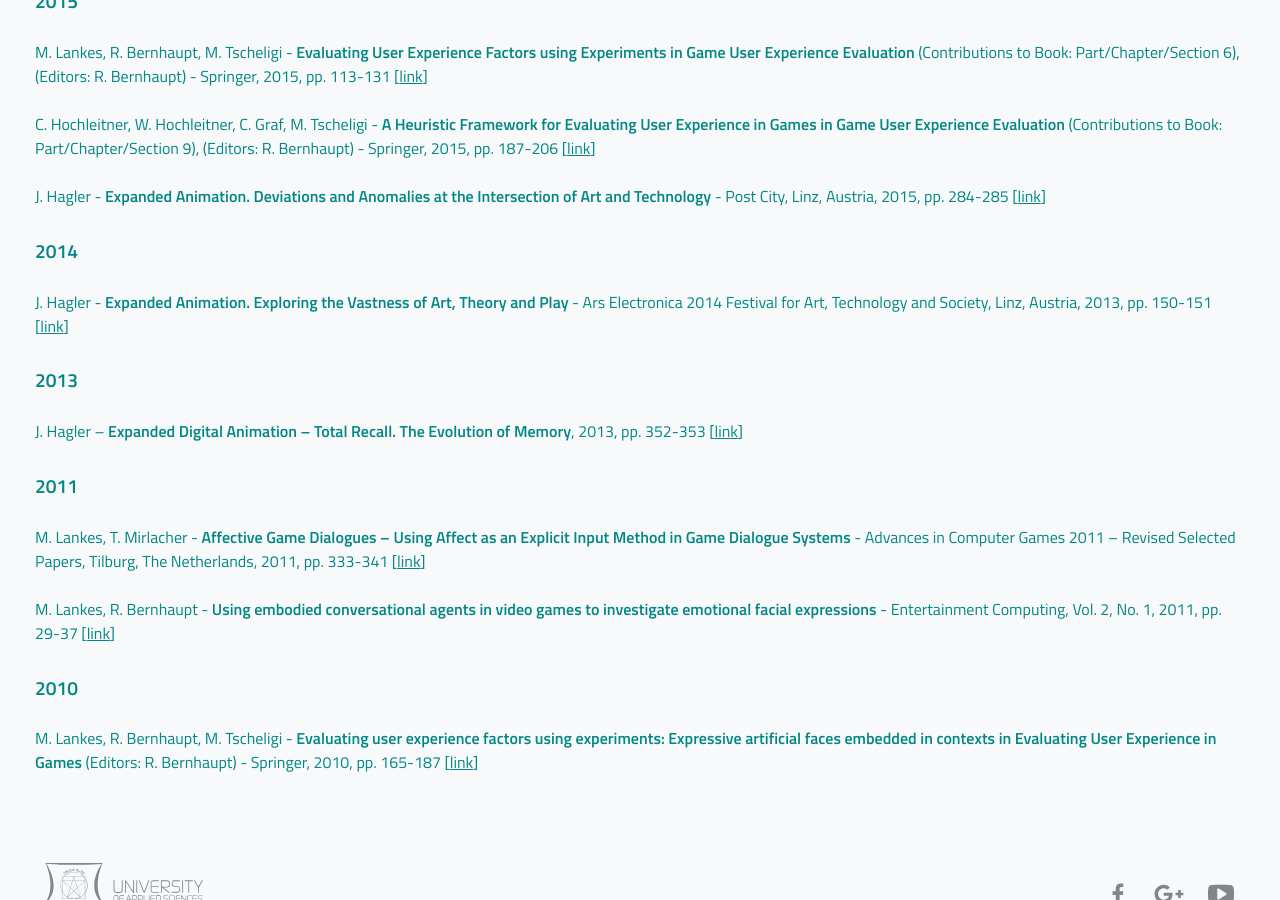
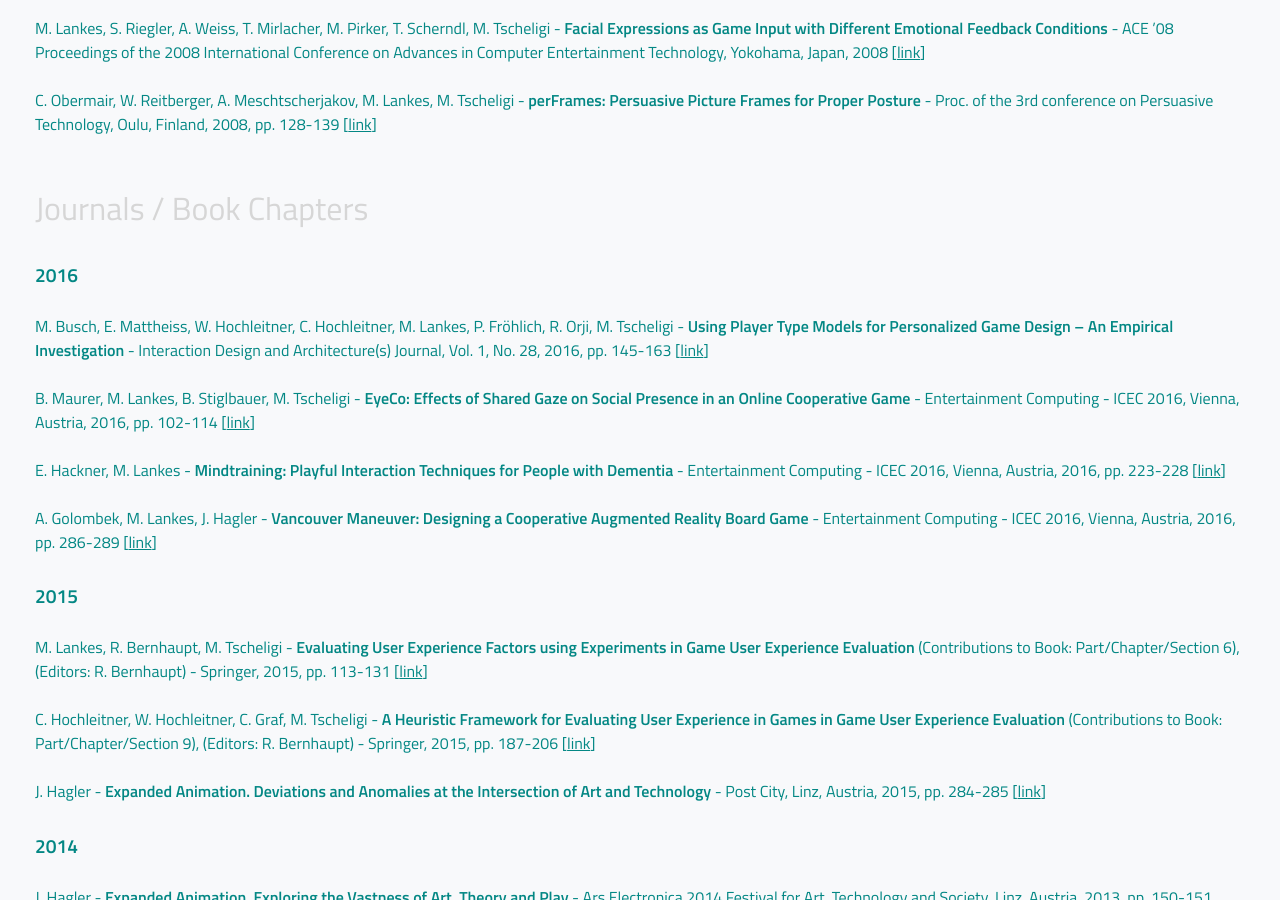
Before and after one commit to Playful-Interactive-Environments/pie-lab.at, a Jekyll site: the page built from _pages/publications.md, in a window 1280 px wide and 900 px high, scrolled down 2141 px. Built offline with Jekyll 4.4.1, drawn with Linux system fonts in a browser that asks for light colours; some of the changed text lies outside the part shown.

Commit message:
Updated publications list

```diff
--- a/_pages/publications.md
+++ b/_pages/publications.md
@@ -4,6 +4,14 @@
 ---
 
 # Reviewed and Invited Publications
+
+## 2016
+
+M. Busch, E. Mattheiss, R. Orji, P. Fröhlich, M. Lankes, M. Tscheligi - *Player Type Models: Towards Empirical Validation* - Proceedings of the ACM Conference on Human Factors in Computing Systems (CHI 2016), San Jose, United States of America, 2016, pp. 1835-1841 [[link](http://dl.acm.org/citation.cfm?id=2892399)]
+
+M. Lankes, B. Stiglbauer - *GazeAR: Mobile Gaze-Based Interaction in the Context of Augmented Reality Games* - Augmented Reality, Virtual Reality, and Computer Graphics, Lecce, Italy, 2016, pp. 397-406 [[link](http://link.springer.com/chapter/10.1007/978-3-319-40621-3_28)]
+
+E. Mattheiss, D. Sellitsch, M. Busch, W. Hochleitner, J. Froschauer, M. Tscheligi - *Missing the Forest for the Trees: Balancing Personalization Costs and Benefits in Persuasive Games* - Proceedings of the International Workshop on Personalization in Persuasive Technology (PPT’16), Salzburg, Austria, Österreich, 2016, pp. 40-43 [[link](http://ceur-ws.org/Vol-1582/7Mattheis.pdf)]
 
 ## 2015
 
@@ -65,6 +73,16 @@
 
 # Journals / Book Chapters
 
+## 2016
+
+M. Busch, E. Mattheiss, W. Hochleitner, C. Hochleitner, M. Lankes, P. Fröhlich, R. Orji, M. Tscheligi - *Using Player Type Models for Personalized Game Design – An Empirical Investigation* - Interaction Design and Architecture(s) Journal, Vol. 1, No. 28, 2016, pp. 145-163 [[link](http://www.mifav.uniroma2.it/inevent/events/idea2010/doc/28_8.pdf)]
+
+B. Maurer, M. Lankes, B. Stiglbauer, M. Tscheligi - *EyeCo: Effects of Shared Gaze on Social Presence in an Online Cooperative Game* - Entertainment Computing - ICEC 2016, Vienna, Austria, 2016, pp. 102-114 [[link](http://link.springer.com/chapter/10.1007/978-3-319-46100-7_9)]
+
+E. Hackner, M. Lankes - *Mindtraining: Playful Interaction Techniques for People with Dementia* - Entertainment Computing - ICEC 2016, Vienna, Austria, 2016, pp. 223-228 [[link](http://link.springer.com/chapter/10.1007/978-3-319-46100-7_21)]
+
+A. Golombek, M. Lankes, J. Hagler - *Vancouver Maneuver: Designing a Cooperative Augmented Reality Board Game* - Entertainment Computing - ICEC 2016, Vienna, Austria, 2016, pp. 286-289 [[link](http://link.springer.com/chapter/10.1007/978-3-319-46100-7_31)]
+
 ## 2015
 
 M. Lankes, R. Bernhaupt, M. Tscheligi - *Evaluating User Experience Factors using Experiments in Game User Experience Evaluation* (Contributions to Book: Part/Chapter/Section 6), (Editors: R. Bernhaupt) - Springer, 2015, pp. 113-131 [[link](http://www.springer.com/us/book/9783319159843)]
```
